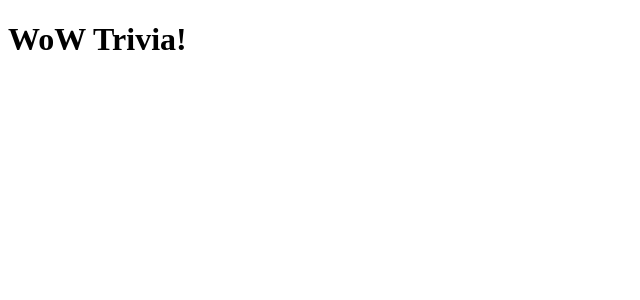
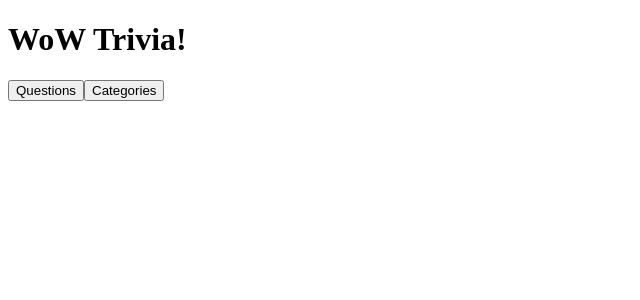
Before and after one commit to ShujaatAzim/WoWTrivia-Frontend, a React (Create React App) app: page / in a window 1280 px wide. Shown: the top 300 px of the page, without its empty margins (0-640 px from the left). Built offline with nearby package versions, Linux system fonts and the light colour scheme.

Commit message:
created a button for questions and categories, and set them up with a single function that GETs them both depending on the button pressed. Successfully logs the questions and categories from my api backend

```diff
--- a/src/App.js
+++ b/src/App.js
@@ -1,9 +1,19 @@
 import React from 'react';
 
 function App() {
+
+  const get = e => {
+    let name = e.target.name
+    fetch(`http://localhost:3000/${name}`)
+    .then(resp => resp.json())
+    .then(data => console.log(data))
+  }
+
   return (
     <div>
       <h1>WoW Trivia!</h1>
+      <button onClick={get} name={"questions"}>Questions</button>
+      <button onClick={get} name={"categories"}>Categories</button>
     </div>
   );
 }
```
